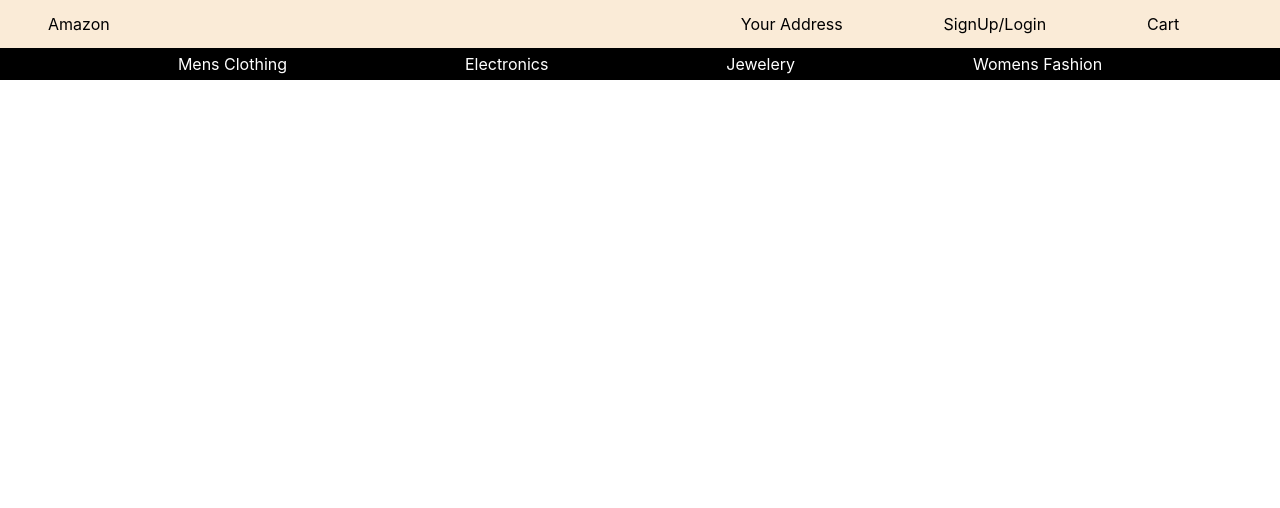
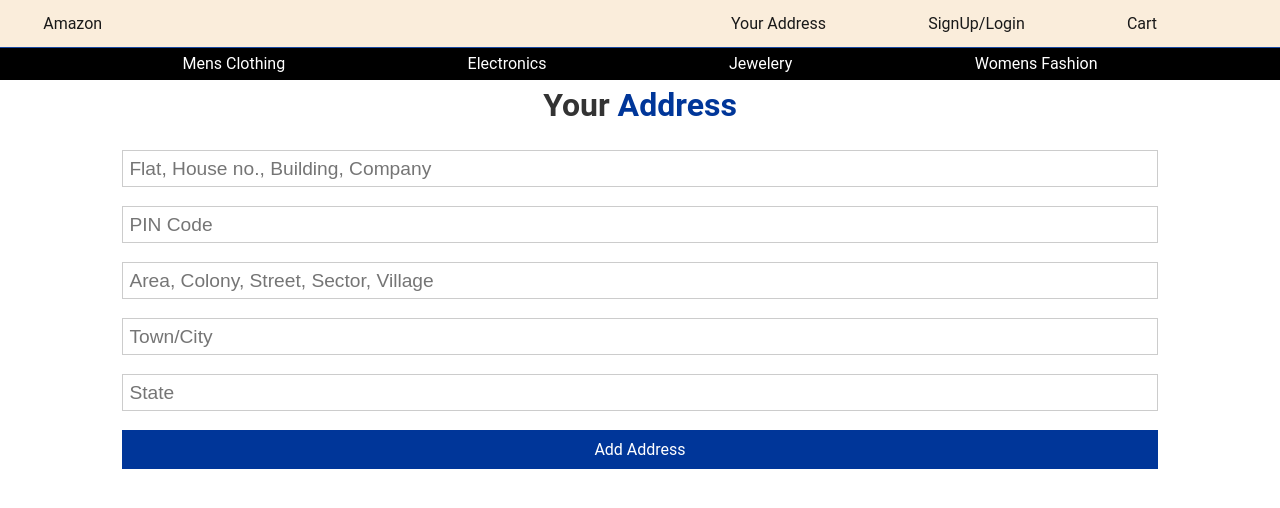
Before and after one commit to Nishant-Bhosale/amazon-clone, a React (Create React App) app: page /address in a window 1280 px wide. Shown: the top 508 px of the page. Built offline with nearby package versions, Linux system fonts and the light colour scheme; no server answers.

Commit message:
Added Address Page and css

```diff
--- a/src/App.css
+++ b/src/App.css
@@ -1,3 +1,444 @@
 .App {
 	text-align: center;
 }
+
+/* Global Styles */
+:root {
+	--primary-color: #003699;
+	--dark-color: #333333;
+	--light-color: #f4f4f4;
+	--danger-color: #dc3545;
+	--success-color: #28a745;
+}
+
+* {
+	box-sizing: border-box;
+	margin: 0;
+	padding: 0;
+}
+
+body {
+	font-family: "Roboto", sans-serif;
+	font-size: 1rem;
+	line-height: 1.6;
+	background-color: #fff;
+	color: #333;
+}
+
+a {
+	color: var(--primary-color);
+	text-decoration: none;
+}
+
+a:hover {
+	color: #666;
+}
+
+ul {
+	list-style: none;
+}
+
+img {
+	width: 100%;
+}
+
+/* Utilities */
+.container {
+	max-width: 1100px;
+	margin: auto;
+	overflow: hidden;
+	padding: 0 2rem;
+}
+
+/* Text Styles*/
+.x-large {
+	font-size: 4rem;
+	line-height: 1.2;
+	margin-bottom: 1rem;
+}
+
+.large {
+	font-size: 3rem;
+	line-height: 1.2;
+	margin-bottom: 1rem;
+}
+
+.lead {
+	font-size: 1.5rem;
+	margin-bottom: 1rem;
+}
+
+.text-center {
+	text-align: center;
+}
+
+.text-primary {
+	color: var(--primary-color);
+}
+
+.text-dark {
+	color: var(--dark-color);
+}
+
+.text-center {
+	text-align: center;
+}
+
+.text-right {
+	text-align: right;
+}
+
+.text-left {
+	text-align: left;
+}
+
+/* Cards */
+.card {
+	padding: 1rem;
+	border: #ccc 1px dotted;
+	margin: 0.7rem 0;
+}
+
+/* List */
+.list {
+	margin: 0.5rem 0;
+}
+
+.list li {
+	padding-bottom: 0.3rem;
+}
+
+/* Padding */
+.p {
+	padding: 0.5rem;
+}
+.p-1 {
+	padding: 1rem;
+}
+.p-2 {
+	padding: 2rem;
+}
+.p-3 {
+	padding: 3rem;
+}
+.py {
+	padding: 0.5rem 0;
+}
+.py-1 {
+	padding: 1rem 0;
+}
+.py-2 {
+	padding: 2rem 0;
+}
+.py-3 {
+	padding: 3rem 0;
+}
+
+/* Margin */
+.m {
+	margin: 0.5rem;
+}
+.m-1 {
+	margin: 1rem;
+}
+.m-2 {
+	margin: 2rem;
+}
+.m-3 {
+	margin: 3rem;
+}
+.my {
+	margin: 0.5rem 0;
+}
+.my-1 {
+	margin: 1rem 0;
+}
+.my-2 {
+	margin: 2rem 0;
+}
+.my-3 {
+	margin: 3rem 0;
+}
+
+/* Grid */
+.grid-2 {
+	display: grid;
+	grid-template-columns: repeat(2, 1fr);
+	grid-gap: 2rem;
+}
+
+.grid-3 {
+	display: grid;
+	grid-template-columns: repeat(3, 1fr);
+	grid-gap: 1rem;
+}
+
+.grid-4 {
+	display: grid;
+	grid-template-columns: repeat(4, 1fr);
+	grid-gap: 2rem;
+}
+
+.grid-2-3 {
+	display: grid;
+	grid-template-columns: 2fr 3fr;
+	grid-gap: 2rem;
+}
+
+.btn {
+	display: inline-block;
+	background: var(--light-color);
+	color: #333;
+	padding: 0.4rem 1.3rem;
+	font-size: 1rem;
+	border: none;
+	cursor: pointer;
+	margin-right: 0.5rem;
+	transition: opacity 0.2s ease-in;
+	outline: none;
+}
+
+.btn-link {
+	background: none;
+	padding: 0;
+	margin: 0;
+}
+
+.btn-block {
+	display: block;
+	width: 100%;
+}
+
+.btn-sm {
+	font-size: 0.8rem;
+	padding: 0.3rem 1rem;
+	margin-right: 0.2rem;
+}
+
+.badge {
+	font-size: 0.8rem;
+	padding: 0.2rem 0.7rem;
+	text-align: center;
+	margin: 0.3rem;
+	background: var(--light-color);
+	color: #333;
+	border-radius: 5px;
+}
+
+.alert {
+	padding: 0.7rem;
+	margin: 1rem 0;
+	opacity: 0.9;
+	background: var(--light-color);
+	color: #333;
+}
+
+.btn-primary,
+.bg-primary,
+.badge-primary,
+.alert-primary {
+	background: var(--primary-color);
+	color: #fff;
+}
+
+.btn-light,
+.bg-light,
+.badge-light,
+.alert-light {
+	background: var(--light-color);
+	color: #333;
+}
+
+.btn-dark,
+.bg-dark,
+.badge-dark,
+.alert-dark {
+	background: var(--dark-color);
+	color: #fff;
+}
+
+.btn-danger,
+.bg-danger,
+.badge-danger,
+.alert-danger {
+	background: var(--danger-color);
+	color: #fff;
+}
+
+.btn-success,
+.bg-success,
+.badge-success,
+.alert-success {
+	background: var(--success-color);
+	color: #fff;
+}
+
+.btn-white,
+.bg-white,
+.badge-white,
+.alert-white {
+	background: #fff;
+	color: #333;
+	border: #ccc solid 1px;
+}
+
+.btn:hover {
+	opacity: 0.8;
+}
+
+.bg-light,
+.badge-light {
+	border: #ccc solid 1px;
+}
+
+.round-img {
+	border-radius: 50%;
+}
+
+/* Forms */
+input {
+	margin: 1.2rem 0;
+}
+
+.form-text {
+	display: block;
+	margin-top: 0.3rem;
+	color: #888;
+}
+
+input[type="text"],
+input[type="email"],
+input[type="password"],
+input[type="date"],
+select,
+textarea {
+	display: block;
+	width: 100%;
+	padding: 0.4rem;
+	font-size: 1.2rem;
+	border: 1px solid #ccc;
+}
+
+input[type="submit"],
+button {
+	font: inherit;
+}
+
+.form-group {
+	margin: 1.2rem 0;
+}
+
+.form-group input {
+	margin: 0.2rem 0;
+}
+
+.form-container {
+	max-width: 500px;
+	margin: 2rem auto;
+	overflow: hidden;
+	padding: 0 2rem;
+}
+
+.form-container h1,
+h2,
+h3 {
+	text-align: center;
+}
+
+table th,
+table td {
+	padding: 1rem;
+	text-align: left;
+}
+
+table th {
+	background: var(--light-color);
+}
+
+/* Navbar */
+.navbar {
+	display: flex;
+	justify-content: space-between;
+	align-items: center;
+	padding: 0.7rem 2rem;
+	z-index: 1;
+	width: 100%;
+	border-bottom: solid 1px var(--primary-color);
+	opacity: 0.9;
+	margin-bottom: 1rem;
+}
+
+.navbar ul {
+	display: flex;
+}
+
+.navbar a {
+	color: black;
+	padding: 0.45rem;
+	margin: 0 0.25rem;
+}
+
+.navbar a:hover {
+	color: blue;
+}
+
+.navbar .welcome span {
+	margin-right: 0.6rem;
+}
+
+/* Animation (Add After) */
+.item-enter {
+	opacity: 0;
+}
+.item-enter-active {
+	opacity: 1;
+	transition: opacity 1000ms ease-in;
+}
+.item-exit {
+	opacity: 1;
+}
+.item-exit-active {
+	opacity: 0;
+	transition: opacity 1000ms ease-in;
+}
+
+/* Mobile Styles */
+@media (max-width: 700px) {
+	.hide-sm {
+		display: none;
+	}
+
+	.grid-2,
+	.grid-3,
+	.grid-4 {
+		grid-template-columns: 1fr;
+	}
+
+	/* Text Styles */
+	.x-large {
+		font-size: 3rem;
+	}
+
+	.large {
+		font-size: 2rem;
+	}
+
+	.lead {
+		font-size: 1rem;
+	}
+
+	/* Navbar */
+	.navbar {
+		display: block;
+		text-align: center;
+	}
+
+	.navbar h1 {
+		margin-bottom: 0.6rem;
+	}
+
+	.navbar ul {
+		text-align: center;
+		justify-content: center;
+	}
+}
--- a/src/App.js
+++ b/src/App.js
@@ -9,6 +9,7 @@
 import { connect } from "react-redux";
 import * as actions from "./store/actions/actions";
 import NavBar from "./components/NavBar/NavBar";
+import AddressPage from "./containers/AddressPage/AddressPage";
 import "./App.css";
 
 const App = (props) => {
@@ -29,6 +30,7 @@
 				<Route path="/category" component={ProductCategoryPage} />
 				<Route path="/mycart" component={UserCart} />
 				<Route path="/productinfopage" component={ProductPage} />
+				<Route path="/address" component={AddressPage} />
 				{/* <Route component={Error} /> */}
 			</Switch>
 		</div>
--- a/src/components/NavBar/NavBar.js
+++ b/src/components/NavBar/NavBar.js
@@ -14,7 +14,9 @@
 						Amazon
 					</Link>
 					<div className="navigation-items">
-						<div className="navigation-item">Your Address</div>
+						<Link className="navigation-item" to="/address">
+							Your Address
+						</Link>
 						{props.isAuth ? (
 							<button onClick={props.signUserOut} className="signout-btn">
 								LogOut
--- /dev/null
+++ b/src/containers/AddressPage/AddressPage.js
@@ -0,0 +1,90 @@
+import React, { useState } from "react";
+
+const AddressPage = (props) => {
+	const [address, setAddress] = useState({
+		buildingName: "",
+		pinCode: null,
+		area: "",
+		city: "",
+		state: "",
+	});
+
+	const { buildingName, pinCode, area, city, state } = address;
+
+	const onChangeHandler = (e) => {
+		setAddress({
+			...address,
+			[e.target.name]: e.target.value,
+		});
+	};
+
+	const onSubmitHandler = (e) => {
+		e.preventDefault();
+		console.log("Submitted");
+	};
+
+	return (
+		<div className="container">
+			<h1>
+				Your <span className="text-primary">Address</span>
+			</h1>
+			<form onSubmit={onSubmitHandler}>
+				<div className="form-group">
+					<input
+						type="text"
+						value={buildingName}
+						name="buildingName"
+						onChange={onChangeHandler}
+						required
+						placeholder="Flat, House no., Building, Company"
+					/>
+				</div>
+				<div className="form-group">
+					<input
+						type="text"
+						value={pinCode}
+						name="pinCode"
+						onChange={onChangeHandler}
+						required
+						placeholder="PIN Code"
+					/>
+				</div>
+				<div className="form-group">
+					<input
+						type="text"
+						value={area}
+						name="area"
+						onChange={onChangeHandler}
+						required
+						placeholder="Area, Colony, Street, Sector, Village"
+					/>
+				</div>
+				<div className="form-group">
+					<input
+						type="text"
+						value={city}
+						name="city"
+						onChange={onChangeHandler}
+						placeholder="Town/City"
+					/>
+				</div>
+				<div className="form-group">
+					<input
+						type="text"
+						value={state}
+						name="state"
+						onChange={onChangeHandler}
+						placeholder="State"
+					/>
+				</div>
+				<input
+					type="submit"
+					value="Add Address"
+					className="btn btn-primary btn-block"
+				/>
+			</form>
+		</div>
+	);
+};
+
+export default AddressPage;
--- a/src/containers/SignUpLogIn/signuplogin.css
+++ b/src/containers/SignUpLogIn/signuplogin.css
@@ -5,12 +5,10 @@
 }
 
 .signup-card {
-	margin: 0 auto;
+	margin: 3rem auto;
 	background-color: #fff;
-	/* height: 26rem; */
 	border: 2px solid black;
 	width: 24rem;
-	border-radius: 17px;
 }
 
 .signup-form {
@@ -20,20 +18,10 @@
 	justify-content: center;
 }
 
-.input-field {
-	width: 15rem;
-	margin: 1rem auto;
-	height: 2.5rem;
-	border: 1px solid black;
-	border-top: none;
-	border-right: none;
-	border-left: none;
-}
-
 .auth-btn {
 	margin: 1rem 0;
 	height: 3rem;
-	width: 7rem;
+	width: 9rem;
 	color: white;
 	background-color: black;
 	border: white 2px solid;
@@ -44,7 +32,6 @@
 
 .auth-btn:hover {
 	background-color: white;
-	height: 2.7rem;
 	color: black;
 	border: 2px solid black;
 }
--- a/src/containers/SignUpLogIn/signuplogin.js
+++ b/src/containers/SignUpLogIn/signuplogin.js
@@ -34,12 +34,13 @@
 	};
 
 	return (
-		<div className="signup-page">
+		<div className="container">
 			{props.success ? <div>{props.history.push("/")}</div> : null}
 			<div className="signup-card">
 				<form className="signup-form" onSubmit={(e) => authenticate(e)}>
 					<h1>{isSignUp ? "Sign Up" : "Log In"}</h1>
 					{isSignUp ? (
+						<div className="form-group">
 							<input
 								type="text"
 								placeholder="Enter Your Name"
@@ -48,8 +49,9 @@
 								required
 								onChange={(e) => onChangeHandler(e)}
 							/>
+						</div>
 					) : null}
-
+					<div>
 						<input
 							type="email"
 							placeholder="Enter Your Email"
@@ -58,7 +60,9 @@
 							name="email"
 							onChange={(e) => onChangeHandler(e)}
 						/>
+					</div>
 					{props.error ? <p style={{ color: "red" }}>{props.error}</p> : null}
+					<div>
 						<input
 							type="password"
 							placeholder="Enter Your Password"
@@ -68,6 +72,7 @@
 							minLength="7"
 							onChange={(e) => onChangeHandler(e)}
 						/>
+					</div>
 					<button className="auth-btn">
 						{isSignUp ? "Sign Up" : "Log In"}
 					</button>
--- a/src/containers/UserCart/UserCart.js
+++ b/src/containers/UserCart/UserCart.js
@@ -101,7 +101,7 @@
 			) : (
 				<div>
 					{productOnCartPage}
-					<button>Proceed to Checkout</button>
+					<Link to="/address">Place Order</Link>
 				</div>
 			)}
 		</React.Fragment>
```
Lines whose indentation alone changed are shown as unchanged.
